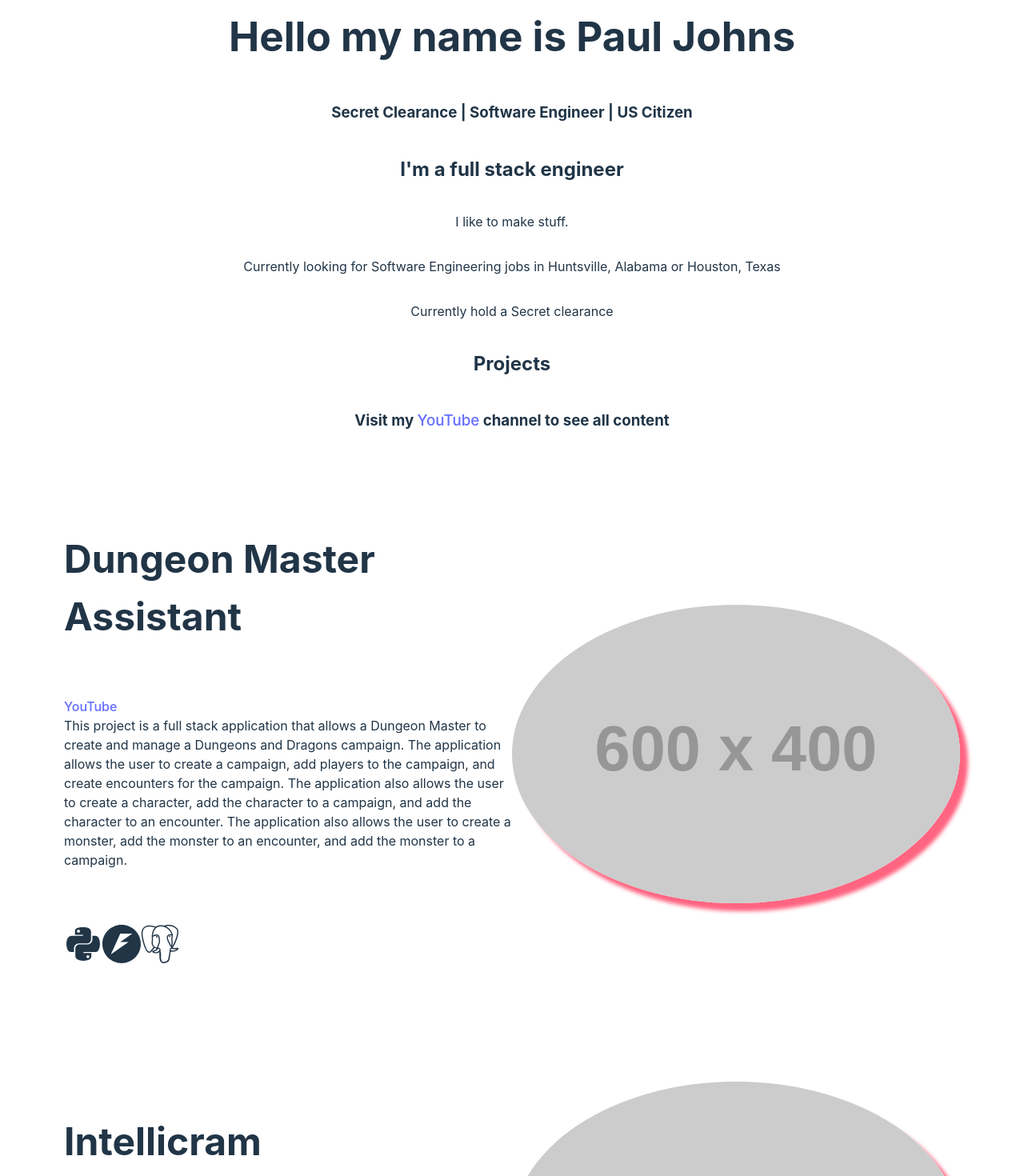
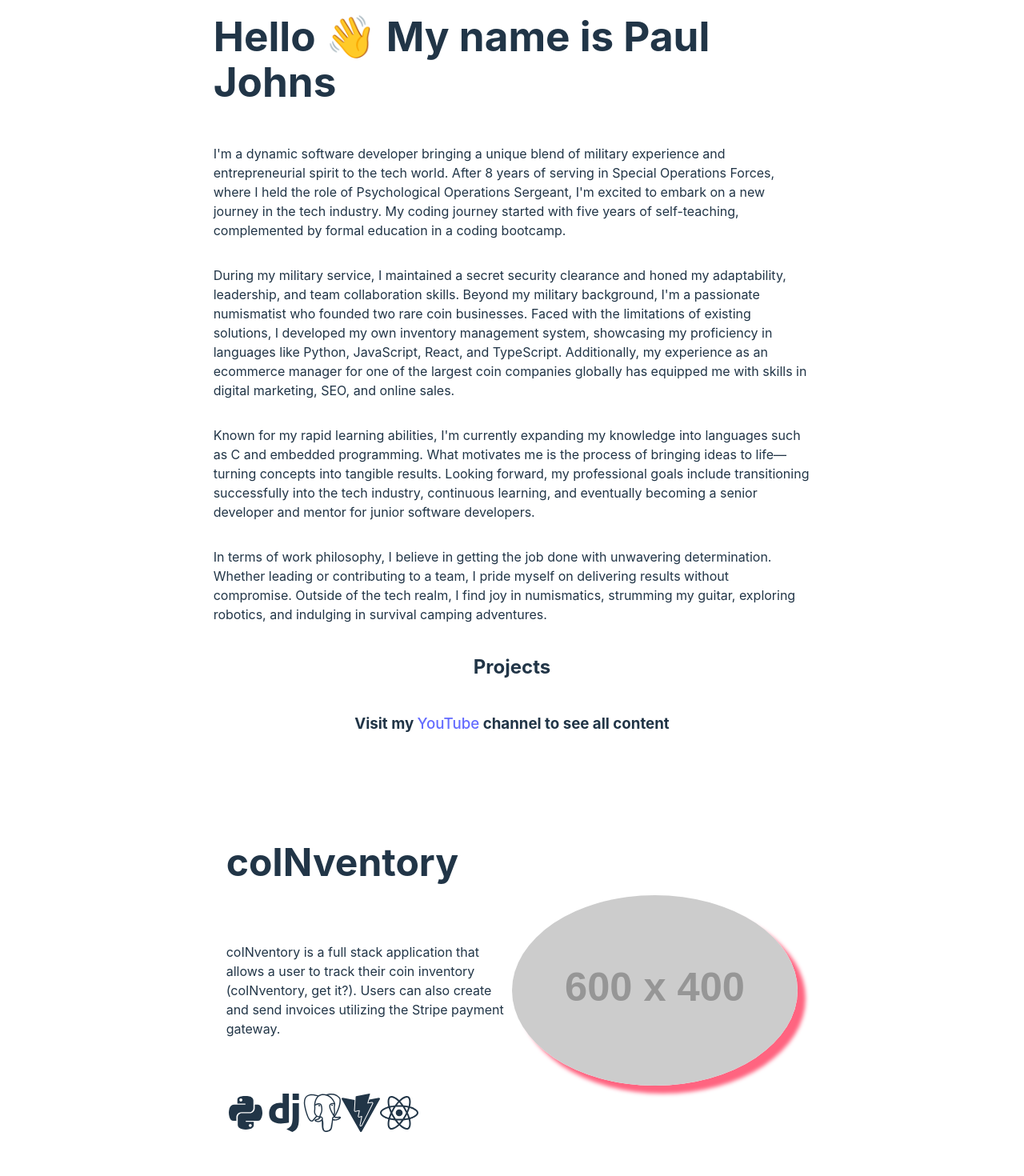
Before and after one commit to Johnny-Codes/portfolio, a React (Vite) app: page / in a window 1280 px wide. Shown: the part 140-1610 px from the top of the page at 80% size. Built offline with nearby package versions, Linux system fonts and the light colour scheme.

Commit message:
broke out about me section and added coinventory

```diff
--- a/src/App.css
+++ b/src/App.css
@@ -8,8 +8,9 @@
   margin-top: 2em;
   margin-bottom: 4em;
   padding: 2em 2em;
-  display: flex;
+  display: grid;
   justify-content: center;
+  grid-template-columns: 1fr 4fr 1fr;
 }
 
 a {
--- a/src/App.jsx
+++ b/src/App.jsx
@@ -2,22 +2,18 @@ import "./App.css";
 import NavBar from "./components/nav/NavBar";
 import ContactForm from "./components/contact/ContactForm";
 import ProjectComponent from "./components/projects/ProjectComponent";
+import AboutMe from "./components/about/AboutMe";
+
+import { SiGithub, SiLinkedin } from "react-icons/si";
 
 function App() {
   return (
     <>
       <NavBar />
       <div className="container">
+        <div></div>
         <content-container>
-          <h1>Hello my name is Paul Johns</h1>
-          <h3>Secret Clearance | Software Engineer | US Citizen</h3>
-          <h2 id="about-me">I'm a full stack engineer</h2>
-          <p>I like to make stuff.</p>
-          <p>
-            Currently looking for Software Engineering jobs in Huntsville,
-            Alabama or Houston, Texas
-          </p>
-          <p>Currently hold a Secret clearance</p>
+          <AboutMe />
           <h2 id="projects">Projects</h2>
           <h3>
             Visit my{" "}
@@ -44,7 +40,7 @@ function App() {
                   target="_blank"
                   rel="noreferrer"
                 >
-                  LinkedIn
+                  <SiLinkedin /> LinkedIn
                 </a>
               </p>
               <p>
@@ -53,12 +49,13 @@ function App() {
                   target="_blank"
                   rel="noreferrer"
                 >
-                  GitHub
+                  <SiGithub /> GitHub
                 </a>
               </p>
             </div>
           </contact-container>
         </content-container>
+        <div></div>
       </div>
     </>
   );
--- /dev/null
+++ b/src/components/about/AboutMe.jsx
@@ -0,0 +1,44 @@
+const AboutMe = () => {
+  return (
+    <>
+      <h1>Hello &#128075; My name is Paul Johns</h1>
+      <p>
+        I'm a dynamic software developer bringing a unique blend of military
+        experience and entrepreneurial spirit to the tech world. After 8 years
+        of serving in Special Operations Forces, where I held the role of
+        Psychological Operations Sergeant, I'm excited to embark on a new
+        journey in the tech industry. My coding journey started with five years
+        of self-teaching, complemented by formal education in a coding bootcamp.
+      </p>
+      <p>
+        During my military service, I maintained a secret security clearance and
+        honed my adaptability, leadership, and team collaboration skills. Beyond
+        my military background, I'm a passionate numismatist who founded two
+        rare coin businesses. Faced with the limitations of existing solutions,
+        I developed my own inventory management system, showcasing my
+        proficiency in languages like Python, JavaScript, React, and TypeScript.
+        Additionally, my experience as an ecommerce manager for one of the
+        largest coin companies globally has equipped me with skills in digital
+        marketing, SEO, and online sales.
+      </p>
+      <p>
+        Known for my rapid learning abilities, I'm currently expanding my
+        knowledge into languages such as C and embedded programming. What
+        motivates me is the process of bringing ideas to life—turning concepts
+        into tangible results. Looking forward, my professional goals include
+        transitioning successfully into the tech industry, continuous learning,
+        and eventually becoming a senior developer and mentor for junior
+        software developers.
+      </p>
+      <p>
+        In terms of work philosophy, I believe in getting the job done with
+        unwavering determination. Whether leading or contributing to a team, I
+        pride myself on delivering results without compromise. Outside of the
+        tech realm, I find joy in numismatics, strumming my guitar, exploring
+        robotics, and indulging in survival camping adventures.
+      </p>
+    </>
+  );
+};
+
+export default AboutMe;
--- a/src/components/projects/ProjectCard.jsx
+++ b/src/components/projects/ProjectCard.jsx
@@ -1,8 +1,9 @@
 import { FaPython, FaReact } from "react-icons/fa";
-import { SiFastapi, SiPostgresql, SiVite } from "react-icons/si";
+import { SiFastapi, SiPostgresql, SiVite, SiDjango } from "react-icons/si";
 
 const techs = {
   python: <FaPython />,
+  django: <SiDjango />,
   fastapi: <SiFastapi />,
   postgresql: <SiPostgresql />,
   react: <FaReact />,
@@ -16,6 +17,7 @@ const ProjectCard = (project) => {
       <h3 className="project-title">{pr.title}</h3>
       <p className="project-description">
         {pr.youtube && <a href={pr.youtube}>YouTube</a>}
+        {pr.website && <a href={pr.website}>Visit Live</a>}
         {pr.description}
       </p>
       <p className="project-technologies">
--- a/src/components/projects/ProjectInfo.js
+++ b/src/components/projects/ProjectInfo.js
@@ -1,20 +1,33 @@
 const projects = [
   {
     id: 1,
+    title: "coINventory",
+    description:
+      "coINventory is a full stack application that allows a user to track their coin inventory (coINventory, get it?). Users can also create and send invoices utilizing the Stripe payment gateway.",
+    technologies: ["python", "django", "postgresql", "vite", "react", "stripe"],
+    youtube: "",
+    image: "https://placehold.co/600x400",
+    website: "",
+  },
+  {
+    id: 2,
     title: "Dungeon Master Assistant",
     description:
       "This project is a full stack application that allows a Dungeon Master to create and manage a Dungeons and Dragons campaign. The application allows the user to create a campaign, add players to the campaign, and create encounters for the campaign. The application also allows the user to create a character, add the character to a campaign, and add the character to an encounter. The application also allows the user to create a monster, add the monster to an encounter, and add the monster to a campaign.",
     technologies: ["python", "fastapi", "postgresql"],
     youtube: "https://youtu.be/fXpeTJha9Nw",
     image: "https://placehold.co/600x400",
+    website: "",
   },
   {
-    id: 2,
+    id: 3,
     title: "Intellicram",
-    description: "AI powered flashcard and study assistant application",
+    description:
+      "Welcome to Intellicram where learning becomes an exhilarating journey and intelligence meets innovation. Unlock your academic potential with our cutting-edge study and flashcard web app that redefines the way you absorb knowledge. Seamlessly blend personalized study materials curated by AI with our extensive content database. Experience the power of artificial intelligence, tailored to your unique learning style, as Intellicram transforms mundane study sessions into dynamic, engaging experiences. Beyond rote memorization, Intellicram fosters true understanding through immersive quizzes, guiding you towards mastery of your subjects. Elevate your learning experience and join us in shaping a future where intelligence and education converge seamlessly.",
     technologies: ["python", "fastapi", "react", "vite", "postgresql"],
     youtube: "",
     image: "https://placehold.co/600x400",
+    website: "https://main--intellicram.netlify.app/",
   },
 ];
 
```
